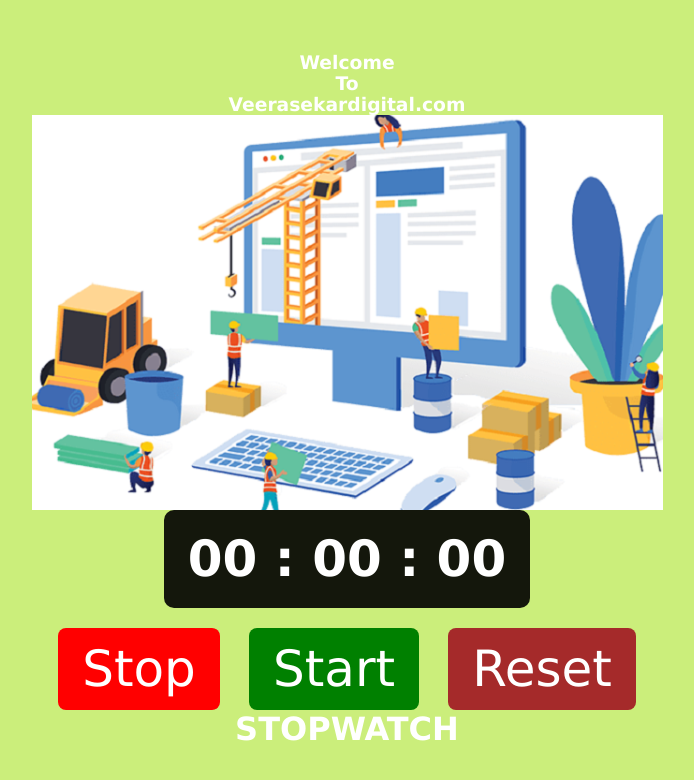
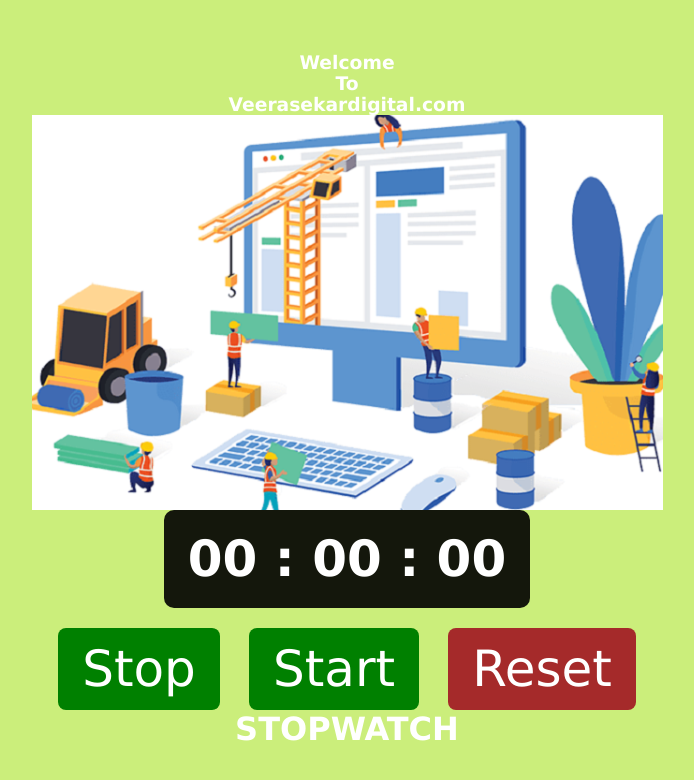
Before and after one commit to Veerasekardigital/Veerasekardigital, a plain HTML site: page index.html in a window 1280 px wide. Shown: the whole page, without its empty margins (293-987 px from the left). Drawn offline with Linux system fonts and the light colour scheme.

Commit message:
Update index.html

```diff
--- a/index.html
+++ b/index.html
@@ -23,7 +23,7 @@
     </div>
     <style></style>
     <div class="buttons">
-        <button id="stopBtn" class="btn" style="--clr:red;">Stop</button>
+        <button id="stopBtn" class="btn" style="--clr:green;">Stop</button>
 
         <button id="startBtn" class="btn" style="--clr:green">Start</button>
 
```
